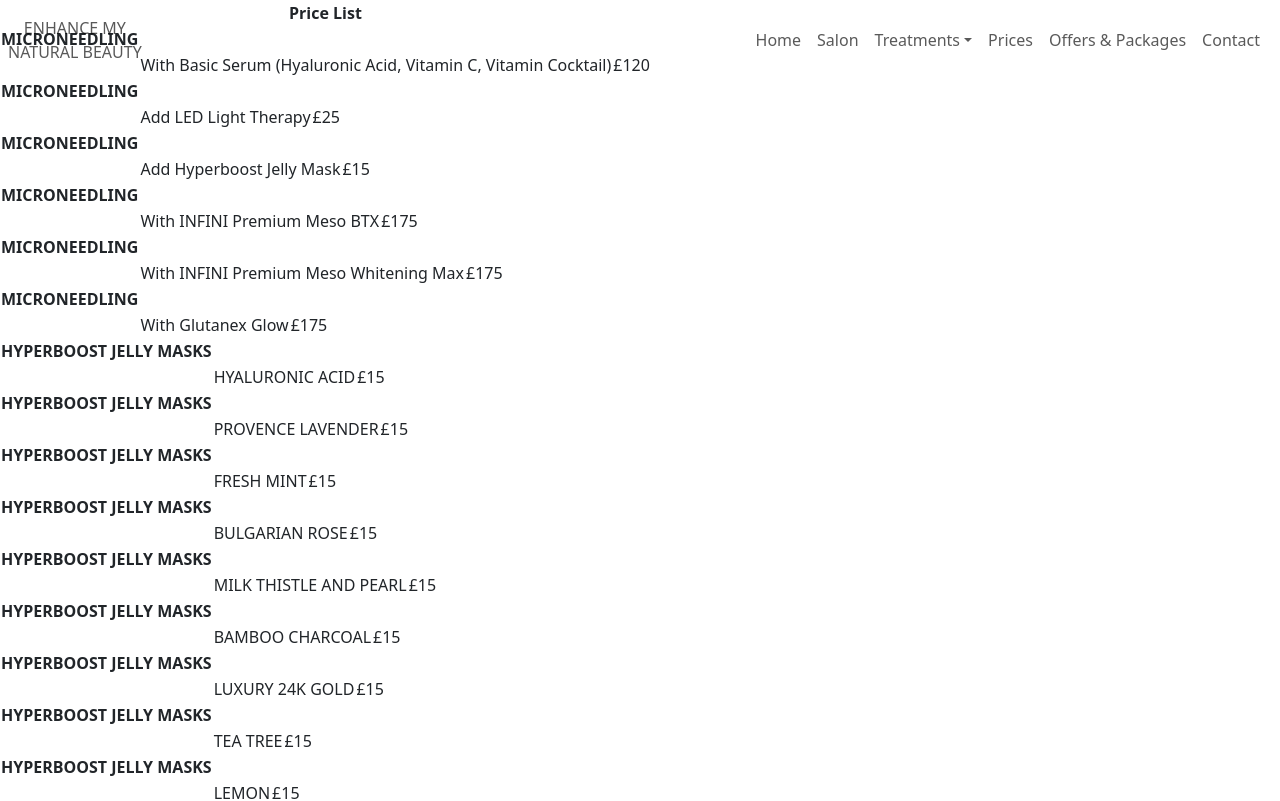
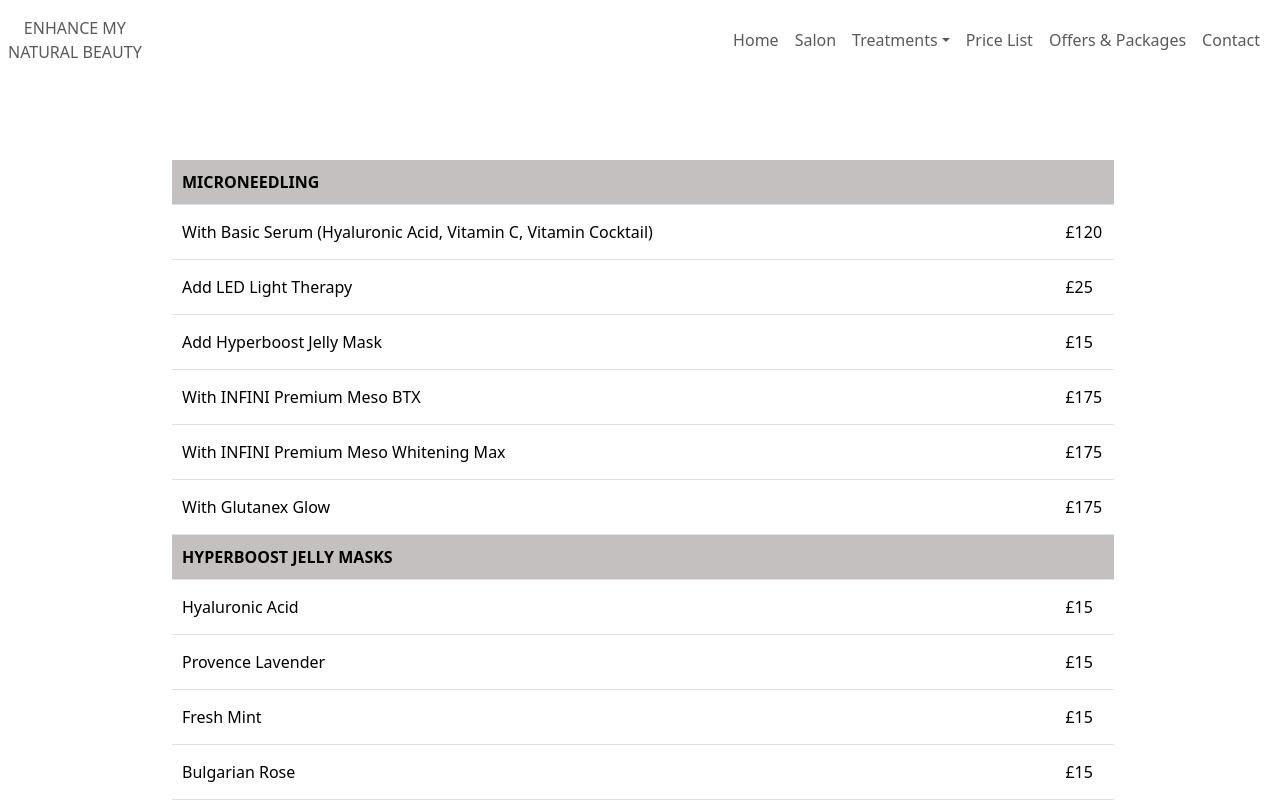
Before and after one commit to aszab1/beauty-page, a React (Vite) app: page /prices in a window 1280 px wide. Shown: the top 801 px of the page. Built offline with nearby package versions, Linux system fonts and the light colour scheme.

Commit message:
refactored product and price and styled table

```diff
--- a/src/components/Footer.jsx
+++ b/src/components/Footer.jsx
@@ -6,9 +6,11 @@ export default function Footer() {
         <p className="mob-p">info@email.com</p>
       </div>
       <div className="info-footer">
-        <h5 className="salon-info">SALON INFORMATION </h5>
+        <h5 className="salon-info-header">SALON INFORMATION </h5>
+        <div className="salon-info">
         <p>12 Hello Street <br />Crawley<br />RB23 2BG</p>
 
+        </div>
         </div>
       <div className="footer-div">
         <p className="footer-p">&copy; Enhance My Natural Beauty •</p>
--- a/src/components/Nav.jsx
+++ b/src/components/Nav.jsx
@@ -38,7 +38,7 @@ export default function NavBar() {
         <NavDropdown.Item as={Link} to='/additional-treatments'>Additional Treatments</NavDropdown.Item>
 
       </NavDropdown>
-            <Nav.Link as={Link} to='/prices'>Prices</Nav.Link>
+            <Nav.Link as={Link} to='/prices'>Price List</Nav.Link>
             <Nav.Link as={Link} to='offers-packages'>Offers &amp; Packages</Nav.Link>
             <Nav.Link as={Link} to='/contact'>Contact</Nav.Link>
 
--- a/src/components/Prices.jsx
+++ b/src/components/Prices.jsx
@@ -1,10 +1,49 @@
-import Products from "./Products"
+import React from 'react'
+import {
+  Table,
+  Thead,
+  Tbody,
+  Tr,
+  Th,
+  Td,
+  TableContainer,
+} from '@chakra-ui/react'
+import { products } from "./Products"
 
 export default function Prices(){
 
   return(
     <>
-    <Products/>
-    </>
+{/* <div>Price List</div> */}
+
+  <TableContainer className='container'>
+<Table className='table' variant='striped'>
+  <Thead>
+    <Tr>
+      {/* <Th>Price List</Th> */}
+      {/* <Th>Price</Th> */}
+    </Tr>
+  </Thead>
+  <Tbody>
+    {products.map((item, index) => {
+      const isFirstInCategory = index === 0 || products[index - 1].name !== item.name;
+      return (
+        <React.Fragment key={index}>
+          {isFirstInCategory && (
+            <Tr>
+              <Th className='item-name' colSpan={2}><strong>{item.name}</strong></Th>
+            </Tr>
+          )}
+          <Tr>
+            <Td className='product'>{item.product}</Td>
+            <Td className='price'>{item.price}</Td>
+          </Tr>
+        </React.Fragment>
+      );
+    })}
+  </Tbody>
+</Table>
+</TableContainer>
+</>
   )
 }
--- a/src/components/Products.jsx
+++ b/src/components/Products.jsx
@@ -1,16 +1,5 @@
-import {
-  Table,
-  Thead,
-  Tbody,
-  Tr,
-  Th,
-  Td,
-  TableContainer,
-} from '@chakra-ui/react'
 
-export default function Products() {
-
-  const products = [
+export const products = [
     { name: 'MICRONEEDLING', product: 'With Basic Serum (Hyaluronic Acid, Vitamin C, Vitamin Cocktail)', price: '£120' },
     { name: 'MICRONEEDLING', product: 'Add LED Light Therapy', price: '£25' },
     { name: 'MICRONEEDLING', product: 'Add Hyperboost Jelly Mask', price: '£15' },
@@ -18,69 +7,33 @@ export default function Products() {
     { name: 'MICRONEEDLING', product: 'With INFINI Premium Meso Whitening Max', price: '£175', description: 'This is an innovative formula designed for skin depigmentation and whitening. Enables healthy glow restoration but also leaves it in perfect tone and condition.<br/>In order to obtain the desired effects, perform 4-8 sessions every 10-14 days.' },
     { name: 'MICRONEEDLING', product: 'With Glutanex Glow', price: '£175', description: 'GLUTANEX GLOW is a professional solution for instant brightening, instant tone brightening, pore tightening, and skin regeneration. The combination of Glutathione and PDRN brings up the healthy glow from the inner layers of skin.<br/>**Packages available for a course of treatments, please discuss with your therapist.**' },
     // const masks = [
-    { name: 'HYPERBOOST JELLY MASKS', product: 'HYALURONIC ACID', price: '£15', description: 'Hydrates, aids in retention of moisture, Reduces visible signs of ageing.' },
-    { name: 'HYPERBOOST JELLY MASKS', product: 'PROVENCE LAVENDER', price: '£15', description: 'Anti-Bacterial, antiseptic, reduces dark spots, lessens blotches and redness, soothing and calming, repairing, relieves irritation in dry skin.' },
-    { name: 'HYPERBOOST JELLY MASKS', product: 'FRESH MINT', price: '£15', description: 'Contains Vitamin A (strengthens skin tissue), reduces sebum(oil) production), anti-pruritic (stops itching), antiseptic, relieves irritation, Thermoreceptor (cools the skin).' },
-    { name: 'HYPERBOOST JELLY MASKS', product: 'BULGARIAN ROSE', price: '£15', description: 'Reduces wrinkles, healing hydrator, soothes redness, reduces sebum production, restores the skin’s PH levels, antiseptic.' },
-    { name: 'HYPERBOOST JELLY MASKS', product: 'MILK THISTLE AND PEARL', price: '£15', description: 'Reduces damage from oxidising free radicals, anti-inflammatory, stimulates fibroblasts to accelerate healing in the skin, reduces the activation of Tyrosinase (an enzyme that causes the production of melanin) without this enzyme the skin appears more luminous.' },
-    { name: 'HYPERBOOST JELLY MASKS', product: 'BAMBOO CHARCOAL', price: '£15', description: 'Shrink pores and deeply cleanses. Draws bacteria, synthetic chemicals & dirt out from the skin’s surface, fights acne, improves skin’s texture, removes dead skin cells, protects damage to DNA due to its anti-oxidant & lipid barrier functions, protects epidermal tissues.' },
-    { name: 'HYPERBOOST JELLY MASKS', product: 'LUXURY 24K GOLD', price: '£15', description: 'Anti-ageing, antioxidant, illuminates dull skin, brightens the complexion, tightens loose sagging skin, reduces wrinkles, improves skin texture, protects against damage, increases skin elasticity, reduces spots and blemishes.' },
-    { name: 'HYPERBOOST JELLY MASKS', product: 'TEA TREE', price: '£15', description: 'Antiseptic, anti-inflammatory, soothes irritated skin, reduces redness and swelling, calms spots and boils, after-sun repair.' },
-    { name: 'HYPERBOOST JELLY MASKS', product: 'LEMON', price: '£15', description: 'Evens out skin tone, astringent, anti-microbial, closes pores, lightens skin blemishes, evens out hyperpigmentation.' },
-    { name: 'HYPERBOOST JELLY MASKS', product: 'CHERRY', price: '£15', description: 'Reduces inflammation, tackles oxidative damage which leads to ageing, proven to soothe the skin, brightening.' },
-    { name: 'HYPERBOOST JELLY MASKS', product: 'KIWI', price: '£15', description: 'Controls excess sebum, combats free radicals, contains Vitamin E(aids regeneration of new skin cells), protects against UV damage, rich in Vitamin C & Amino acids, cools and soothes, cleanser, reduces dark circles under the eyes, brightening.' },
+    { name: 'HYPERBOOST JELLY MASKS', product: 'Hyaluronic Acid', price: '£15', description: 'Hydrates, aids in retention of moisture, Reduces visible signs of ageing.' },
+    { name: 'HYPERBOOST JELLY MASKS', product: 'Provence Lavender', price: '£15', description: 'Anti-Bacterial, antiseptic, reduces dark spots, lessens blotches and redness, soothing and calming, repairing, relieves irritation in dry skin.' },
+    { name: 'HYPERBOOST JELLY MASKS', product: 'Fresh Mint', price: '£15', description: 'Contains Vitamin A (strengthens skin tissue), reduces sebum(oil) production), anti-pruritic (stops itching), antiseptic, relieves irritation, Thermoreceptor (cools the skin).' },
+    { name: 'HYPERBOOST JELLY MASKS', product: 'Bulgarian Rose', price: '£15', description: 'Reduces wrinkles, healing hydrator, soothes redness, reduces sebum production, restores the skin’s PH levels, antiseptic.' },
+    { name: 'HYPERBOOST JELLY MASKS', product: 'Milk Thistle and Pearl', price: '£15', description: 'Reduces damage from oxidising free radicals, anti-inflammatory, stimulates fibroblasts to accelerate healing in the skin, reduces the activation of Tyrosinase (an enzyme that causes the production of melanin) without this enzyme the skin appears more luminous.' },
+    { name: 'HYPERBOOST JELLY MASKS', product: 'Bamboo Charcoal', price: '£15', description: 'Shrink pores and deeply cleanses. Draws bacteria, synthetic chemicals & dirt out from the skin’s surface, fights acne, improves skin’s texture, removes dead skin cells, protects damage to DNA due to its anti-oxidant & lipid barrier functions, protects epidermal tissues.' },
+    { name: 'HYPERBOOST JELLY MASKS', product: 'Luxury 24K Gold', price: '£15', description: 'Anti-ageing, antioxidant, illuminates dull skin, brightens the complexion, tightens loose sagging skin, reduces wrinkles, improves skin texture, protects against damage, increases skin elasticity, reduces spots and blemishes.' },
+    { name: 'HYPERBOOST JELLY MASKS', product: 'Tea Tree', price: '£15', description: 'Antiseptic, anti-inflammatory, soothes irritated skin, reduces redness and swelling, calms spots and boils, after-sun repair.' },
+    { name: 'HYPERBOOST JELLY MASKS', product: 'Lemon', price: '£15', description: 'Evens out skin tone, astringent, anti-microbial, closes pores, lightens skin blemishes, evens out hyperpigmentation.' },
+    { name: 'HYPERBOOST JELLY MASKS', product: 'Cherry', price: '£15', description: 'Reduces inflammation, tackles oxidative damage which leads to ageing, proven to soothe the skin, brightening.' },
+    { name: 'HYPERBOOST JELLY MASKS', product: 'Kiwi', price: '£15', description: 'Controls excess sebum, combats free radicals, contains Vitamin E(aids regeneration of new skin cells), protects against UV damage, rich in Vitamin C & Amino acids, cools and soothes, cleanser, reduces dark circles under the eyes, brightening.' },
     { name: 'HYPERBOOST JELLY MASKS', product: 'CBD 1000MG', price: '£15', description: 'Treats mild skin irritation, reduces scar tissue and stretch marks, psoriasis, therapeutic agent for treatment of acne, sebostatic agent (regulates over production of sebum in the skin), calming.' },
-    { name: 'HYPERBOOST JELLY MASKS', product: 'VAMPIRE PLLA (POLY-L-LACTIC ACID) INFUSION', price: '£15', description: 'Boosts the regeneration of collagen, gradually increases skin thickness for a smoother appearance, enhances facial volume and skin thickness that is lost with ageing.' },
-    { name: 'HYPERBOOST JELLY MASKS', product: 'BELGIUM CACAO', price: '£15', description: 'Returns vigour to dry and aged skin, increases skin energy for a glowy appearance, smoothes skin leaving it radiant and velvety soft, promotes a younger looking and translucent complexion.' },
-    { name: 'HYPERBOOST JELLY MASKS', product: 'COLLAGEN', price: '£15', description: 'Reduces fine lines and wrinkles, stimulates skin cells, amplifies Collagen production, firming.' },
+    { name: 'HYPERBOOST JELLY MASKS', product: 'Vampire PLLA (POLY-L-LACTIC ACID) Infusion', price: '£15', description: 'Boosts the regeneration of collagen, gradually increases skin thickness for a smoother appearance, enhances facial volume and skin thickness that is lost with ageing.' },
+    { name: 'HYPERBOOST JELLY MASKS', product: 'Belgium Cacao', price: '£15', description: 'Returns vigour to dry and aged skin, increases skin energy for a glowy appearance, smoothes skin leaving it radiant and velvety soft, promotes a younger looking and translucent complexion.' },
+    { name: 'HYPERBOOST JELLY MASKS', product: 'Collagen', price: '£15', description: 'Reduces fine lines and wrinkles, stimulates skin cells, amplifies Collagen production, firming.' },
 
 
     // const peel = [
-    { name: 'CHEMICAL PEEL', product: 'INFINI Premium BioAgePeel', price: '£45', description: 'Innovative, medical chemical stimulator based on trichloroacetic, kojic and mandelic acid. Recommended 4 to 6 sessions 2 weeks apart' },
+      { name: 'CHEMICAL PEEL', product: 'INFINI Premium BioAgePeel (First Session)', price: '£8', description: 'Innovative, medical chemical stimulator based on trichloroacetic, kojic and mandelic acid. Recommended 4 to 6 sessions 2 weeks apart' },
+      { name: 'CHEMICAL PEEL', product: 'INFINI Premium BioAgePeel', price: '£45'},
 
     // const skinBoosters = [
     { name: 'SKIN BOOSTERS', type: 'FACE', product: 'PROFHILO H + L', price: '£280', description: 'Profhilo is an injectable anti-ageing treatment made from hyaluronic acid for skin that is losing its elasticity and firmness with age. It can be used on the face, neck, décolleté, arms, hands and knees, or any part of your body where the skin shows visible signs of ageing.' },
-    { name: 'SKIN BOOSTERS', type: 'FACE', product: 'PROFHILO HAENKENIUM ANTIOXIDANT CREAM 50 ml', price: '£50', description: 'This is so much more than just a moisturiser - this is a topical cream that provides immediate skin hydration, natural antioxidant protection and long term accumulative skin rejuvenation results.<br/>Combining a patented Hyaluronic Acid with Salvia Haenkei extract, this multitasking complex protects, restores and improves skin cell health within one skincare product.<br/>Recommended to use in conjunction with the Profhilo treatment for optimum and lasting results.' },
+    { name: 'SKIN BOOSTERS', type: 'FACE', product: 'PROFHILO Haenkenium Antioxidant Cream 50 ml', price: '£50', description: 'This is so much more than just a moisturiser - this is a topical cream that provides immediate skin hydration, natural antioxidant protection and long term accumulative skin rejuvenation results.<br/>Combining a patented Hyaluronic Acid with Salvia Haenkei extract, this multitasking complex protects, restores and improves skin cell health within one skincare product.<br/>Recommended to use in conjunction with the Profhilo treatment for optimum and lasting results.' },
     { name: 'SKIN BOOSTERS', type: 'FACE', product: 'Revs PRO32', price: '£230', description: 'This is an incredible new 64mg skin booster 32mg high molecular weight HA and 32mg low molecular weight HA.<br/>INJECTION POINTS: 5 point injection each side of the face 0.2ml per injection point.<br/>Recommended minimum of 2 sessions booked 4 weeks apart then a top once a year (differs from one person to another based on age and skin’s needs).<br/>You can discuss the above with your therapist during your consultation.Discount available when purchased as a package, ask your therapist' },
     { name: 'SKIN BOOSTERS', type: 'FACE', product: 'Toskani TKN HA 3', price: '£250', description: 'Toskani TKN HA 3 is an injectable bio-revitaliser composed of 9mg/ml of non-cross linked hyaluronic acid. It has the highest molecular weight in the market (3.000 kDa), that is, the most similar to the skin physiological one. Having a larger molecule, its degradation is slower and its effects last longer providing a filler effect.<br/>Suitable for face, neck, décolleté and hands.' },
     { name: 'SKIN BOOSTERS', type: 'FACE', product: 'INFINI Premium Aquabooster', price: '£200', description: 'This is an innovative bio-revitalising skin booster which actively promotes revitalisation and rejuvenation.<br/>The uniqueness of the product lies in the use of uniquely stabilised hyaluronic acid chains, which not only ensures immediate rejuvenation an hydration of the skin, but also visible improvement in tension and density.<br/>Aquabooster restores natural volume and creates a smoothing effect by using high concentrations of soft cross-linked hyaluronic acid with a slow metabolic process.<br/>INFINI Aquabooster&apos;s unique formulation of high concentration hyaluronic acid ensures in-depth reconstruction of the skin structure and visible effects after just one treatment.' },
     { name: 'SKIN BOOSTERS', type: 'EYES', product: 'Dermaren Lumi Eyes', price: '£TBC', description: '' },
     { name: 'SKIN BOOSTERS', type: 'EYES', product: 'Ami Eyes', price: '£TBC', description: '' }
   ]
-
-
-
-  return (
-
-    <div>
-      <TableContainer>
-
-        <Table variant='striped'>
-          <Thead>
-            <Tr>
-              <Th>Price List</Th>
-            </Tr>
-          </Thead>
-          <Tbody>
-            {products.map((item, index) => (
-              <div key={index}>
-                <Tr>
-                  <Th><strong>{item.name}</strong></Th>
-                </Tr>
-
-                <Tr>
-                  <Tr className='product'></Tr>
-                  <Tr className='price'></Tr>
-
-                  <Td>{item.product}</Td>
-
-                  <Td>{item.price}</Td>
-                </Tr>
-              </div>
-            ))}
-          </Tbody>
-        </Table>
-      </TableContainer>
-    </div>
-  )
-}
--- /dev/null
+++ b/src/styles/components/Prices.scss
@@ -0,0 +1,39 @@
+
+.container {
+  margin: 10em;
+  width: 100%;
+}
+
+.container table {
+  width: 75%;
+  border-collapse: collapse;
+  margin-left: 10em;
+
+}
+
+.container th,
+.container td {
+  text-align: left;
+}
+
+td.product.css-0,
+td.price.css-0 {
+  padding: 15px 10px 15px 10px;
+}
+
+td.price.css-0 {
+  text-align: left;
+  width: 5px;
+}
+
+th.item-name.css-0 {
+  background-color: #c5c0c0;
+  padding: 10px;
+}
+// .container tr:nth-child(even) {
+//   background-color: #f9f9f9;
+// }
+
+// .container tr:hover {
+//   background-color: #ddd;
+// }
--- a/src/styles/main.scss
+++ b/src/styles/main.scss
@@ -1,3 +1,4 @@
 @import './global/base.scss';
 @import './components/Contact.scss';
 @import './components/Footer.scss';
+@import './components/Prices.scss';
```
Also changed, not shown: src/styles/components/Footer.scss (+8 -2 lines).
